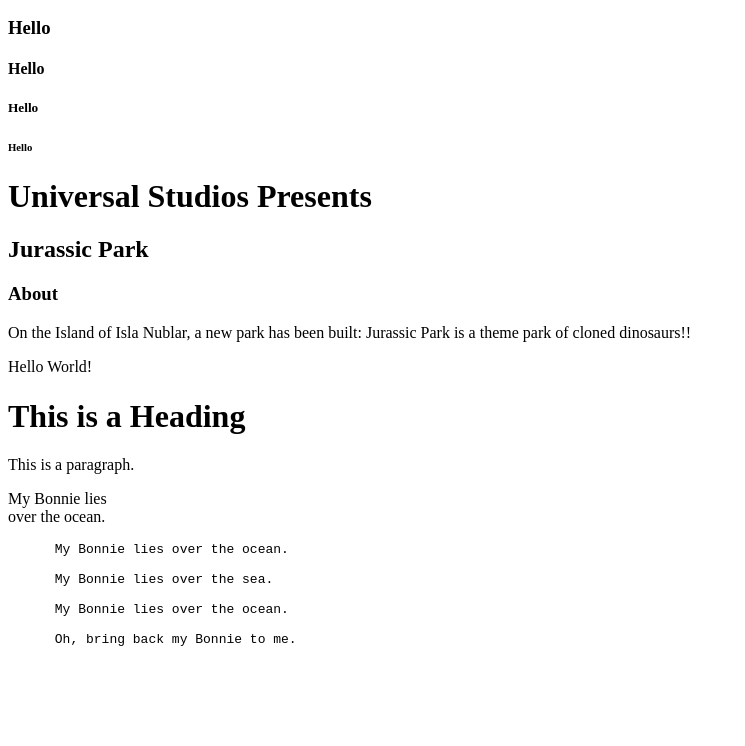
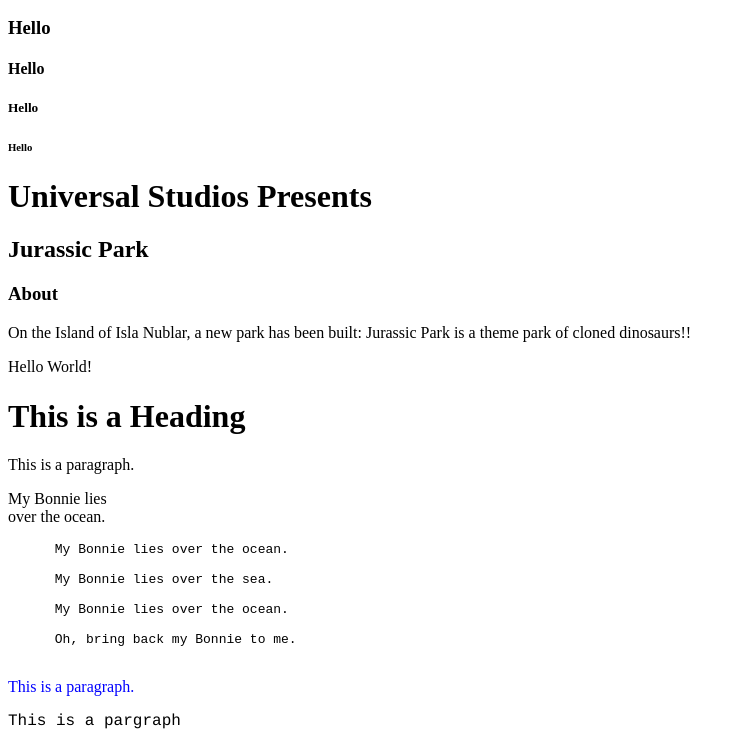
Before and after one commit to mnamkung107/INST377, a plain HTML site: page index.html in a window 1280 px wide. Shown: the part 672-1418 px from the top of the page, without its empty margins (0-745 px from the left). Before the commit the page ends 1347 px from the top, so only its background shows below. Drawn offline with Linux system fonts and the light colour scheme.

Commit message:
Update index.html
testing some CSS

```diff
--- a/index.html
+++ b/index.html
@@ -34,4 +34,6 @@
       Oh, bring back my Bonnie to me.
     </pre>
 
+    <p style="color:blue;">This is a paragraph.</p>
+    <p style="font-family:courier;">This is a pargraph</p>
 </html>
```
